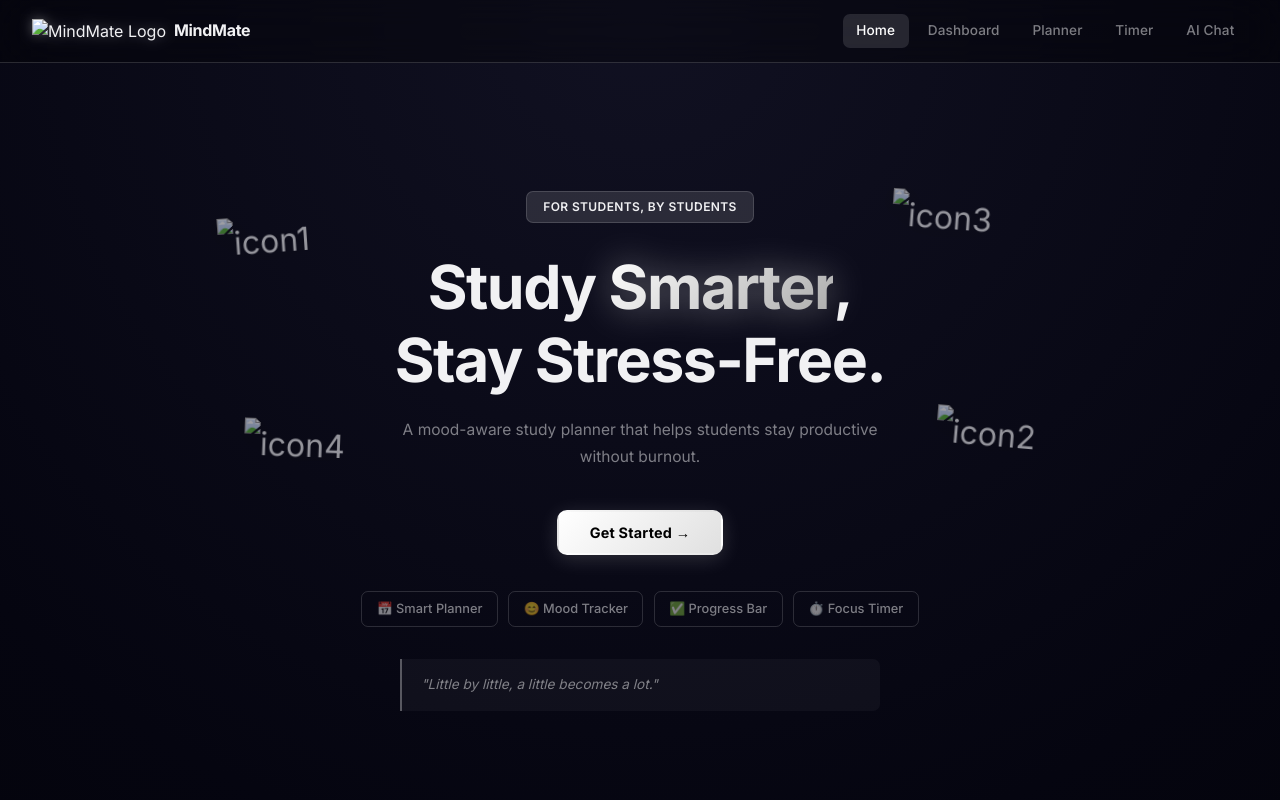
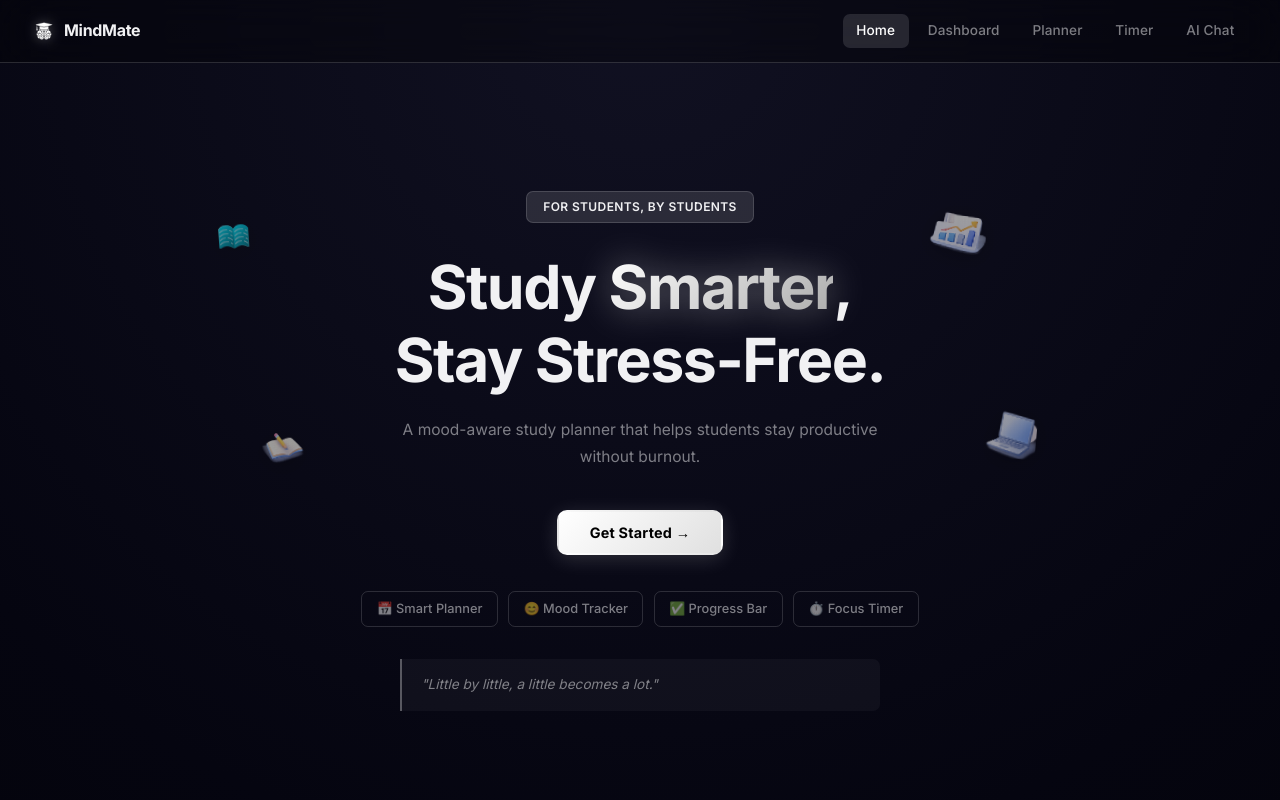
Before and after one commit to imaakarsh/MindMate, a website: page public/index.html in a window 1280 px wide. Shown: the top 800 px of the page. Drawn offline with Linux system fonts and the light colour scheme; the site is published under a folder, as on GitHub Pages, so addresses that start at the root find nothing.

```diff
--- a/public/index.html
+++ b/public/index.html
@@ -26,7 +26,7 @@
     <nav class="navbar">
         <div class="nav-brand" style="cursor: pointer;"
             onclick="showSection('landing'); window.location.href='#landing';">
-            <img src="/public/assets/favicon.png" alt="MindMate Logo" class="nav-logo-img">
+            <img src="./assets/favicon.png" alt="MindMate Logo" class="nav-logo-img">
             <div class="nav-logo">MindMate</div>
         </div>
         <div class="nav-links" id="navLinks">
@@ -43,21 +43,21 @@
     <section class="section" id="landing">
         <div class="floating-icons">
             <span class="float-icon" style="top: 10%; left: 2%; animation-duration: 8s; animation-delay: 0s;">
-                <img src="/public/assets/icon1.png" alt="icon1">
+                <img src="./assets/icon1.png" alt="icon1">
             </span>
             <span class="float-icon"
                 style="top: 25%; right: 5%; animation-duration: 12s; animation-delay: 1s;">
-                <img src="/public/assets/icon2.png" style="width: 50px; height: 50px;" alt="icon2">
+                <img src="./assets/icon2.png" style="width: 50px; height: 50px;" alt="icon2">
             </span>
             <span class="float-icon"
                 style="top: 10%; right: 10%; animation-duration: 7s; animation-delay: 2.5s;">
-                <img src="/public/assets/icon3.png"  style="width: 70px; height: 70px;" alt="icon3">
+                <img src="./assets/icon3.png"  style="width: 70px; height: 70px;" alt="icon3">
             </span>
             <span class="float-icon" style="top: 25%; left: 5%; animation-duration: 14s; animation-delay: 3s;">
-                <img src="/public/assets/icon4.png" style="width: 70px; height: 70px;" alt="icon4">
+                <img src="./assets/icon4.png" style="width: 70px; height: 70px;" alt="icon4">
             </span>
             <!-- <span class="float-icon" style="top: 5%; right: 2%; animation-duration: 14s; animation-delay: 3s;">
-                <img src="icon5.png" style="width: 70px; height: 70px;" alt="icon5">
+                <img src="./assets/icon5.png" style="width: 70px; height: 70px;" alt="icon5">
             </span> -->
         </div>
         <div class="hero-container">
@@ -96,7 +96,7 @@
                             <img src="https://github.com/imaakarsh.png" alt="imaakarsh" class="team-avatar"
                                 onerror="this.src='https://ui-avatars.com/api/?name=imaakarsh&background=333&color=fff&size=120'" />
                             <span class="team-avatar-badge">
-                                <img src="Assets/git.png" alt="github">
+                                <img src="./assets/git.png" alt="github">
                             </span>
                         </div>
                         <!-- <div class="team-online-dot"></div> -->
@@ -131,7 +131,7 @@
                             <img src="https://github.com/iamsiddharthhh.png" alt="iamsiddharthhh" class="team-avatar"
                                 onerror="this.src='https://ui-avatars.com/api/?name=iamsiddharthhh&background=333&color=fff&size=120'" />
                             <span class="team-avatar-badge">
-                                <img src="Assets/git.png" alt="github">
+                                <img src="./assets/git.png" alt="github">
                             </span>
                         </div>
                         <!-- <div class="team-online-dot"></div> -->
```
Also changed, not shown: README.md.
